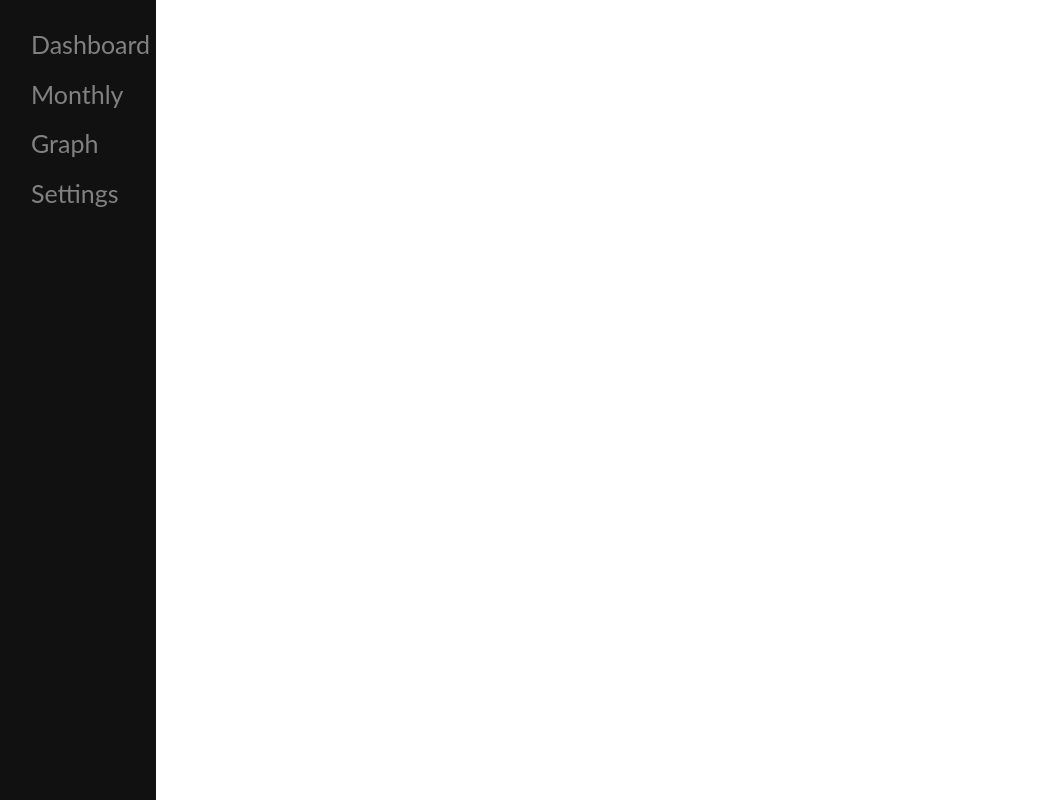
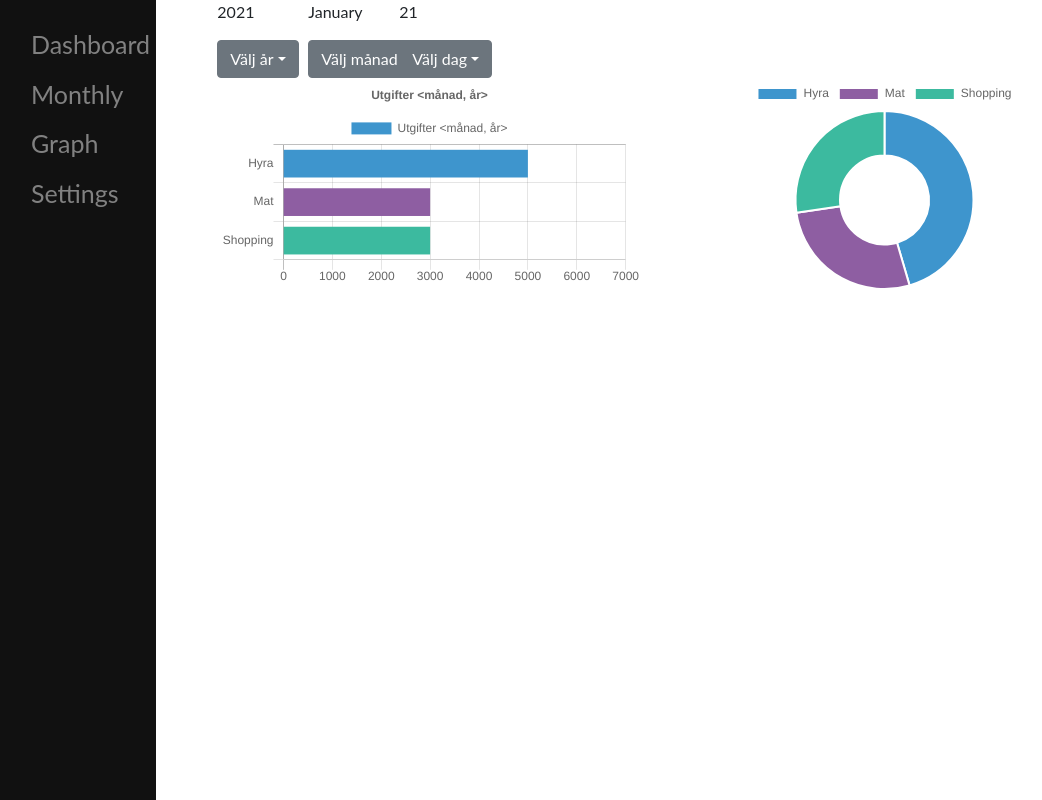
Before and after one commit to kobeisgood/DAT076Project, a React (Create React App) app in the folder react_version/: page /graph in a window 1280 px wide. Shown: the whole page, without its empty margins (1-1043 px from the left). Built offline with nearby package versions, Linux system fonts and the light colour scheme.

Commit message:
Added graph page
Co-authored-by:  Marcus Axelsson <marcusaxelsson52@gmail.com>

```diff
--- a/react_version/package.json
+++ b/react_version/package.json
@@ -6,6 +6,8 @@
     "@testing-library/jest-dom": "^5.11.9",
     "@testing-library/react": "^11.2.3",
     "@testing-library/user-event": "^12.6.3",
+    "chart.js": "^2.9.4",
+    "graphql": "^15.5.0",
     "react": "^17.0.1",
     "react-dom": "^17.0.1",
     "react-minimal-side-navigation": "^1.6.0",
--- a/react_version/public/index.html
+++ b/react_version/public/index.html
@@ -4,6 +4,7 @@
     <meta charset="utf-8" />
     <link rel="stylesheet" href="https://stackpath.bootstrapcdn.com/bootstrap/4.5.2/css/bootstrap.min.css" integrity="sha384-JcKb8q3iqJ61gNV9KGb8thSsNjpSL0n8PARn9HuZOnIxN0hoP+VmmDGMN5t9UJ0Z" crossorigin="anonymous">
     <script src="https://ajax.googleapis.com/ajax/libs/jquery/3.5.1/jquery.min.js"></script>
+    <script src="https://cdnjs.cloudflare.com/ajax/libs/popper.js/1.11.0/umd/popper.min.js" integrity="sha384-b/U6ypiBEHpOf/4+1nzFpr53nxSS+GLCkfwBdFNTxtclqqenISfwAzpKaMNFNmj4" crossorigin="anonymous"></script>
     <script src="https://stackpath.bootstrapcdn.com/bootstrap/4.5.2/js/bootstrap.min.js" integrity="sha384-B4gt1jrGC7Jh4AgTPSdUtOBvfO8shuf57BaghqFfPlYxofvL8/KUEfYiJOMMV+rV" crossorigin="anonymous"></script>
     <script src="https://stackpath.bootstrapcdn.com/bootstrap/4.5.2/js/bootstrap.bundle.min.js" integrity="sha384-LtrjvnR4Twt/qOuYxE721u19sVFLVSA4hf/rRt6PrZTmiPltdZcI7q7PXQBYTKyf" crossorigin="anonymous"></script>
 
--- a/react_version/src/components/NavigationBar.js
+++ b/react_version/src/components/NavigationBar.js
@@ -12,7 +12,7 @@ export default class NavigationBar extends React.Component {
                 <Link to="/monthly">
                     Monthly
                 </Link>
-                <Link to="">
+                <Link to="/graph">
                     Graph
                 </Link>
                 <Link to="">
--- a/react_version/src/index.js
+++ b/react_version/src/index.js
@@ -10,6 +10,7 @@ import DashboardCard from "./components/DashboardCard";
 import NavigationBar from "./components/NavigationBar";
 import Dashboard from "./pages/Dashboard";
 import Monthly from "./pages/Monthly";
+import Graph from "./pages/Graph";
 
 ReactDOM.render(
 
@@ -21,6 +22,7 @@ ReactDOM.render(
     <div class="col-10">
       <Route path="/dashboard" component={Dashboard}></Route>
       <Route path="/monthly" component={Monthly}></Route>
+      <Route path="/graph" component={Graph}></Route>
     </div>
   </div>
 </BrowserRouter>,
--- /dev/null
+++ b/react_version/src/pages/Graph.js
@@ -0,0 +1,126 @@
+import React from 'react';
+import Chart from 'chart.js';
+
+
+export default class Graph extends React.Component {
+
+chartRef1 = React.createRef();
+chartRef2 = React.createRef();
+
+    componentDidMount() {
+        const barChartRef = this.chartRef1.current.getContext("2d");
+        const doughnutChartRef = this.chartRef2.current.getContext("2d");
+
+
+        new Chart(barChartRef, {
+            type: "horizontalBar",
+            data: {
+                //Bring in data
+                labels: ["Hyra", "Mat", "Shopping"],
+                datasets: [
+                    {
+
+                        label: ["Utgifter <månad, år>"],
+                        backgroundColor: ["#3e95cd", "#8e5ea2","#3cba9f"],
+                        data: [5000, 3000, 3000],
+                    }
+                ]
+            },
+            options: {
+              responsive: true,
+              scales: {
+                  xAxes: [{
+                      ticks: {
+                          beginAtZero: true,
+                          max:7000 //TODO take data array, find max value, max of graph should be max value + constant
+                          }
+                   }]
+               },
+              title: {
+                display: true,
+                text: 'Utgifter <månad, år>'
+              }
+            }
+        });
+
+        new Chart(doughnutChartRef, {
+          type:"doughnut",
+          data: {
+            //Bring in data
+            labels: ["Hyra", "Mat", "Shopping"],
+            datasets: [
+                {
+
+                    label: ["Utgifter <månad, år>"],
+                    backgroundColor: ["#3e95cd", "#8e5ea2","#3cba9f"],
+                    data: [5000, 3000, 3000],
+                }
+            ]
+          },
+
+        });
+
+      }
+
+  render() {
+    return(
+
+    <div>
+        <div class='row'>
+
+          <div class='col-1'>
+            <p>2021</p>
+            <div class="dropdown">
+              <button class="btn btn-secondary dropdown-toggle" type="button" id="dropdownMenuButton" data-toggle="dropdown" aria-haspopup="true" aria-expanded="false">
+                Välj år
+              </button>
+              <div class="dropdown-menu" aria-labelledby="dropdownMenuButton">
+                <a class="dropdown-item" href="#">Action</a>
+                <a class="dropdown-item" href="#">Another action</a>
+                <a class="dropdown-item" href="#">Something else here</a>
+              </div>
+              </div>
+          </div>
+
+          <div class='col-1'>
+            <p>January</p>
+            <div class="dropdown">
+              <button class="btn btn-secondary dropdown-toggle" type="button" id="dropdownMenuButton" data-toggle="dropdown" aria-haspopup="true" aria-expanded="false">
+                Välj månad
+              </button>
+              <div class="dropdown-menu" aria-labelledby="dropdownMenuButton">
+                <a class="dropdown-item" href="#">Action</a>
+                <a class="dropdown-item" href="#">Another action</a>
+                <a class="dropdown-item" href="#">Something else here</a>
+              </div>
+              </div>
+          </div>
+
+          <div class='col-1'>
+            <p>21</p>
+            <div class="dropdown">
+              <button class="btn btn-secondary dropdown-toggle" type="button" id="dropdownMenuButton" data-toggle="dropdown" aria-haspopup="true" aria-expanded="false">
+                Välj dag
+              </button>
+              <div class="dropdown-menu" aria-labelledby="dropdownMenuButton">
+                <a class="dropdown-item" href="#">Action</a>
+                <a class="dropdown-item" href="#">Another action</a>
+                <a class="dropdown-item" href="#">Something else here</a>
+              </div>
+              </div>
+          </div>
+        </div>
+
+        <div class='row'>
+          <div class='col-5' style={{position: 'relative'}}>
+            <canvas id="barChart" ref={this.chartRef1}></canvas>
+         </div>
+         <div class='col-5' style={{position: 'relative'}}>
+           <canvas id="doughnutChart" ref={this.chartRef2}></canvas>
+        </div>
+       </div>
+    </div>
+   )
+ };
+
+}
```
Also changed, not shown: 2 other files (tests, documents, lock files or other folders).
